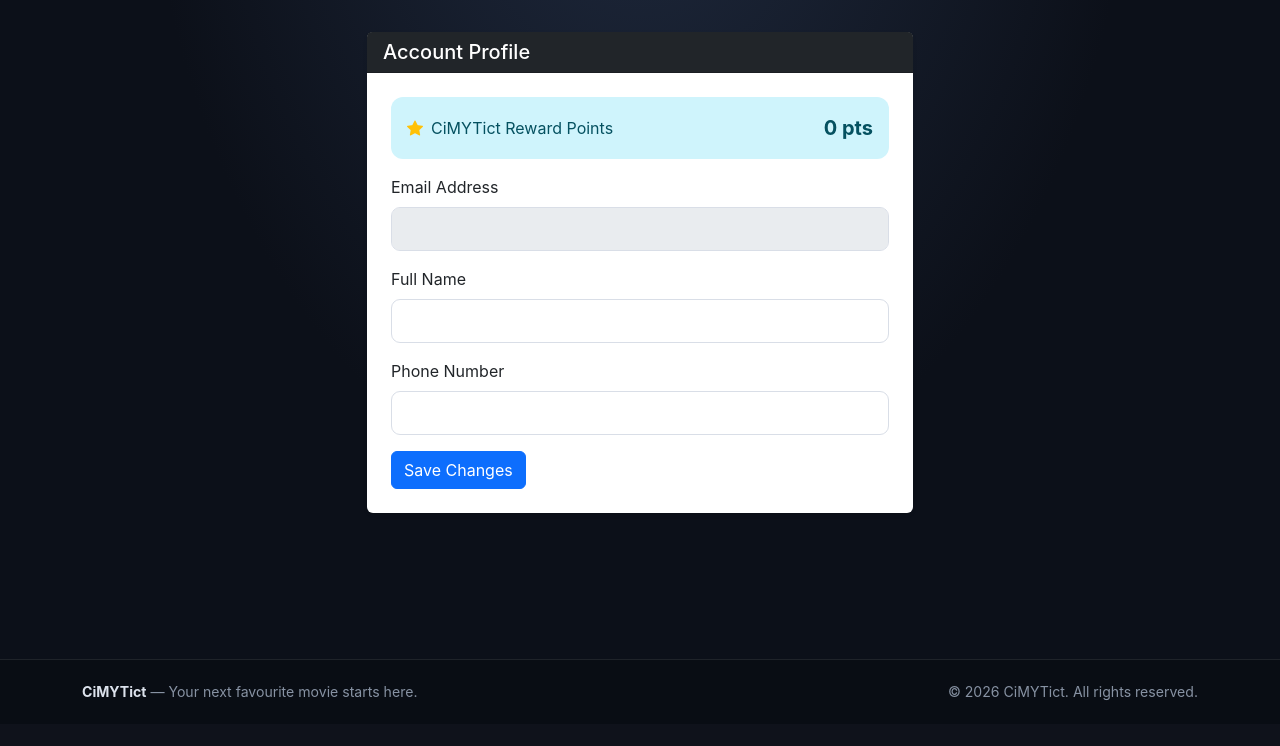
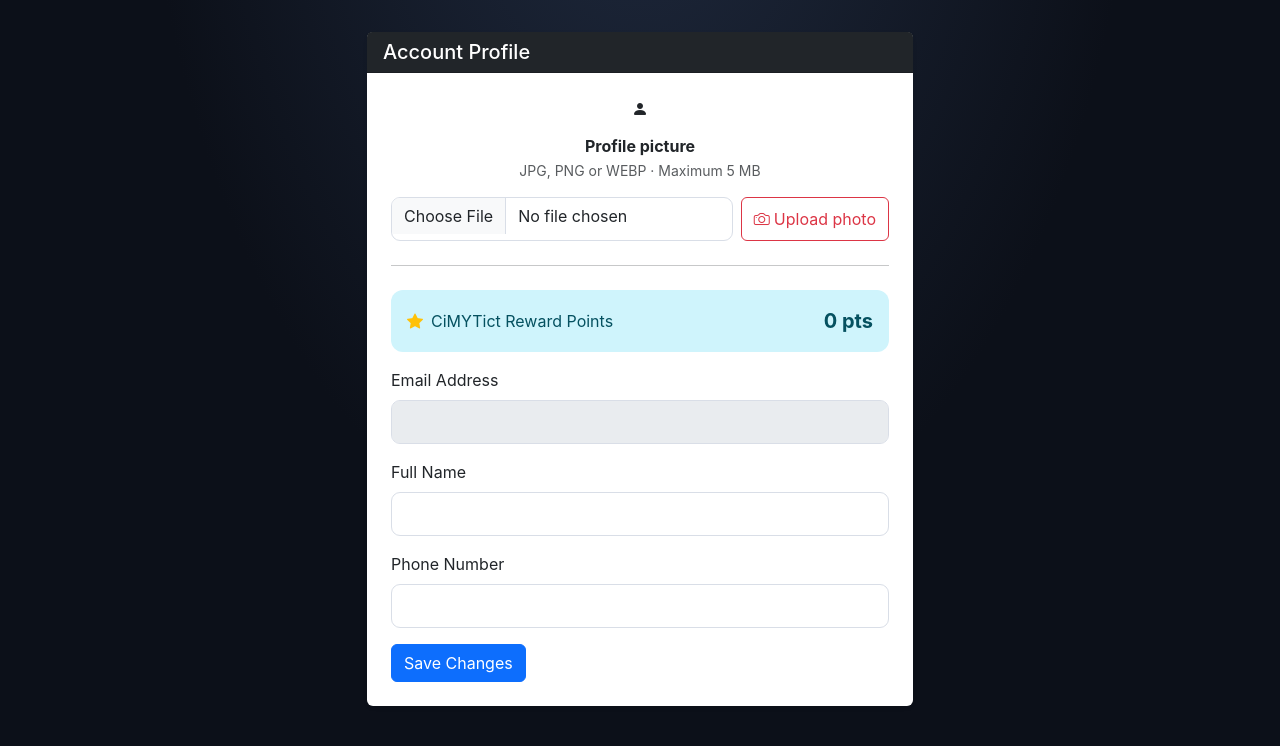
Before and after one commit to ryusen-lhj/CiMYTict, an ASP.NET Core app: template CiMYTict/Views/Account/Profile.cshtml in a window 1280 px wide. Shown: the part 76-822 px from the top of the page. Before the commit the page ends 776 px from the top, so only its background shows below. Run offline with ASP.NET Core 8, Linux system fonts and the light colour scheme; the template is opened without the code that fills it, so the values that code supplies are empty; style sheets or scripts are compiled from the project's sources; the project's own start-up code is not run, and a stand-in starts its controllers and pages; some libraries are stand-ins or nearby versions.

Commit message:
Add profile picture upload to account page

```diff
--- a/CiMYTict/Views/Account/Profile.cshtml
+++ b/CiMYTict/Views/Account/Profile.cshtml
@@ -12,6 +12,23 @@
                 <span class="badge bg-warning text-dark">@Model.Role</span>
             </div>
             <div class="card-body p-4">
+                <div class="text-center mb-4">
+                    @if (!string.IsNullOrWhiteSpace((string?)ViewBag.ProfileImagePath))
+                    {
+                        <img src="@ViewBag.ProfileImagePath" alt="Profile picture" class="profile-avatar-large mb-3" />
+                    }
+                    else
+                    {
+                        <div class="profile-avatar-placeholder mx-auto mb-3"><i class="bi bi-person-fill"></i></div>
+                    }
+                    <h6 class="fw-bold mb-1">Profile picture</h6>
+                    <p class="text-muted small mb-3">JPG, PNG or WEBP · Maximum 5 MB</p>
+                    <form asp-action="UploadProfilePicture" method="post" enctype="multipart/form-data" class="d-flex flex-column flex-sm-row gap-2 justify-content-center">
+                        <input type="file" name="profilePicture" accept=".jpg,.jpeg,.png,.webp,image/jpeg,image/png,image/webp" class="form-control" required />
+                        <button type="submit" class="btn btn-outline-danger text-nowrap"><i class="bi bi-camera me-1"></i>Upload photo</button>
+                    </form>
+                </div>
+                <hr class="mb-4" />
                 <div class="alert alert-info d-flex justify-content-between align-items-center">
                     <span><i class="bi bi-star-fill text-warning me-2"></i>CiMYTict Reward Points</span>
                     <strong class="fs-5">@Model.RewardPoints pts</strong>
```
